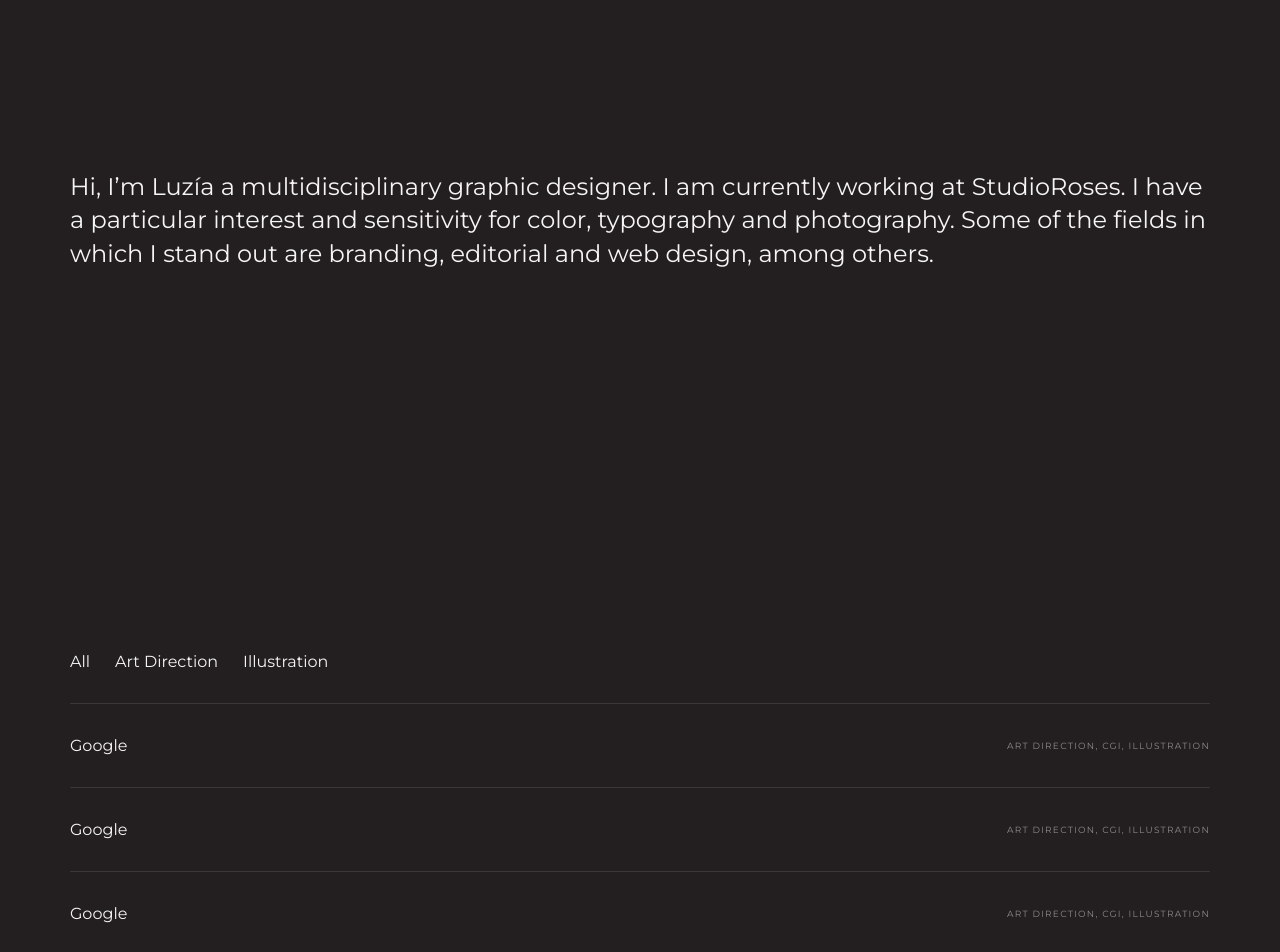
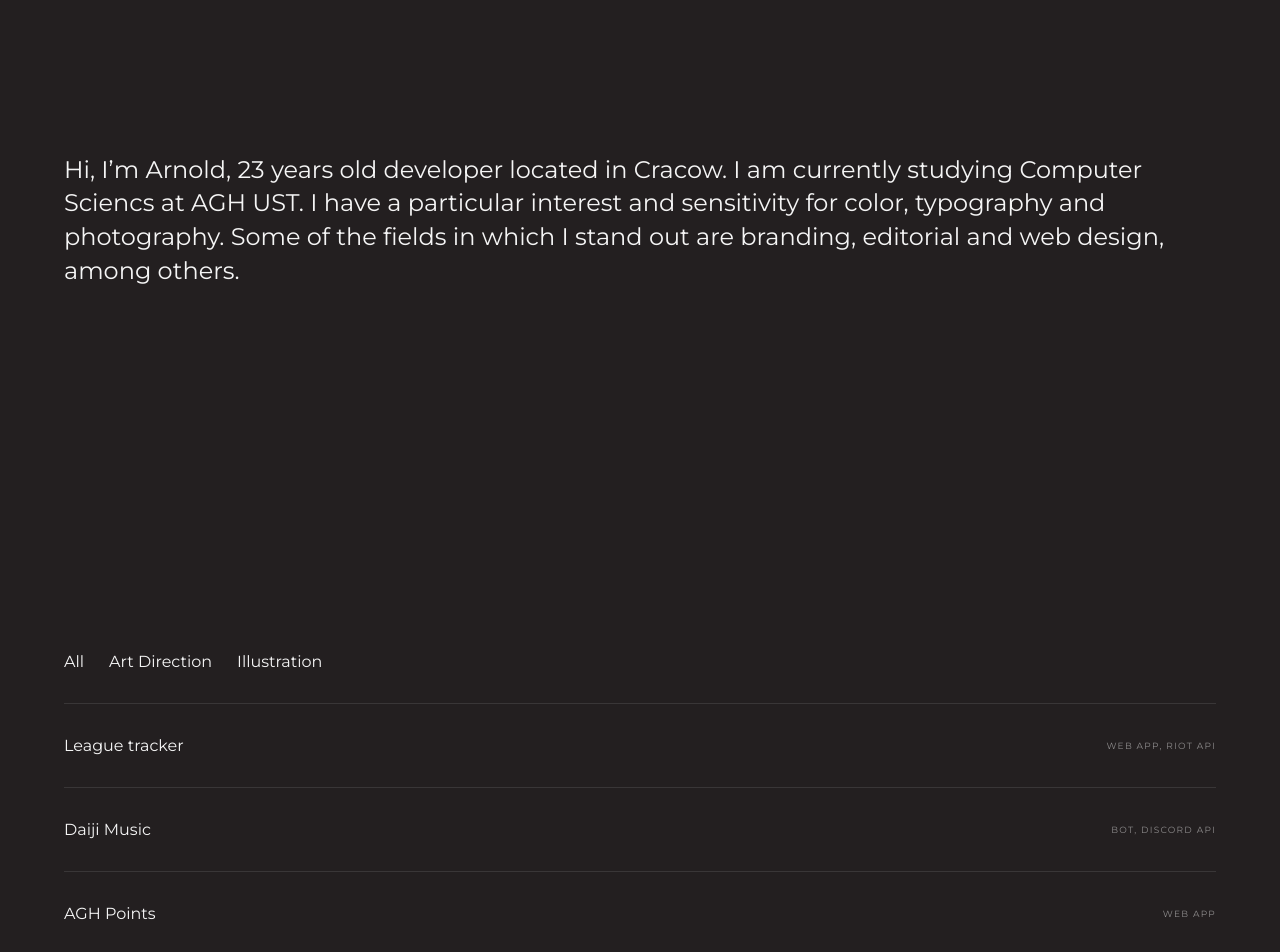
Before and after one commit to arnoldkokot/portfolio, a React (Create React App) app: page / in a window 1280 px wide. Shown: the part 180-1132 px from the top of the page. Built offline with nearby package versions, Linux system fonts and the light colour scheme.

Commit message:
footer whitespace

```diff
--- a/src/App.js
+++ b/src/App.js
@@ -3,6 +3,21 @@ import "./Works.css";
 import "./Header.css";
 import "./Contact.css";
 import "./Footer.css";
+
+const works = [
+  {
+    title: "League tracker",
+    categories: ["web app", "riot api"],
+  },
+  {
+    title: "Daiji Music",
+    categories: ["bot", "discord api"],
+  },
+  {
+    title: "AGH Points",
+    categories: ["web app"],
+  },
+];
 
 function App() {
   return (
@@ -16,10 +31,11 @@ function App() {
       </nav>
       <header>
         <div className="container">
-          Hi, I’m Luzía a multidisciplinary graphic designer. I am currently
-          working at StudioRoses. I have a particular interest and sensitivity
-          for color, typography and photography. Some of the fields in which I
-          stand out are branding, editorial and web design, among others.
+          Hi, I’m Arnold, 23 years old developer located in Cracow. I am
+          currently studying Computer Sciencs at AGH UST. I have a particular
+          interest and sensitivity for color, typography and photography. Some
+          of the fields in which I stand out are branding, editorial and web
+          design, among others.
         </div>
       </header>
       <section id="works">
@@ -29,18 +45,12 @@ function App() {
             <p>Art Direction</p>
             <p>Illustration</p>
           </div>
-          <a className="project" href="/">
-            <p>Google</p>
-            <label>Art Direction, CGI, Illustration</label>
-          </a>
-          <a className="project" href="/">
-            <p>Google</p>
-            <label>Art Direction, CGI, Illustration</label>
-          </a>
-          <a className="project" href="/">
-            <p>Google</p>
-            <label>Art Direction, CGI, Illustration</label>
-          </a>
+          {works.map(({ title, categories }) => (
+            <a className="project" href="/">
+              <p>{title}</p>
+              <label>{categories.join(", ")}</label>
+            </a>
+          ))}
         </div>
       </section>
       <section id="contact">
@@ -58,7 +68,7 @@ function App() {
       </section>
       <footer>
         <div className="container">
-          Created by me. Code available <a href="/">here</a>.
+          Created & designed by me 😏 Code available&nbsp;<a href="/">here</a>.
         </div>
       </footer>
     </>
--- a/src/Footer.css
+++ b/src/Footer.css
@@ -11,3 +11,6 @@ footer > .container {
   display: flex;
   align-items: center;
 }
+footer a {
+  display: inline;
+}
--- a/src/index.css
+++ b/src/index.css
@@ -37,7 +37,7 @@ a {
 }
 .container,
 nav {
-  padding: 0 70px;
+  padding: 0 min(70px, 5%);
 }
 #contact,
 #works {
```
